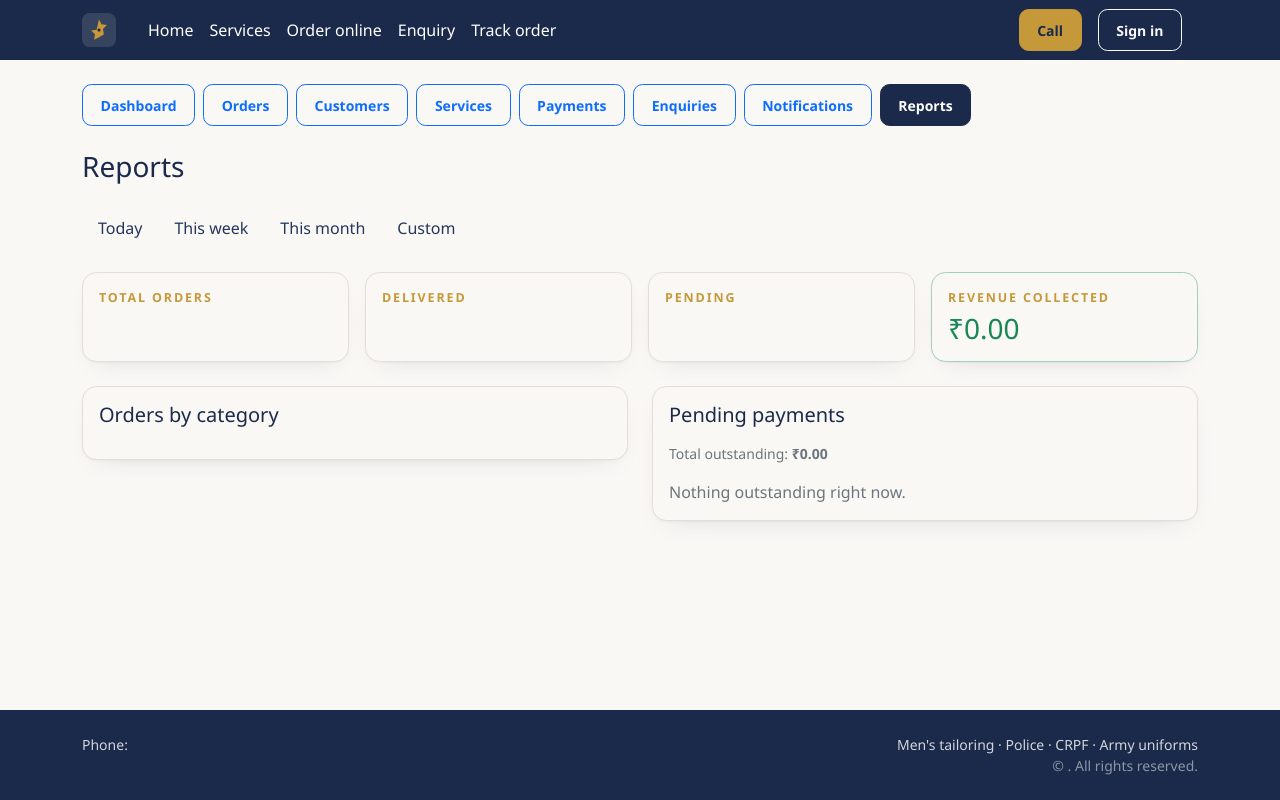
After one commit to Arya13819/New-Star-Tailor, a Python web app: template app/templates/admin/reports/index.html in a window 1280 px wide. The commit adds this page. Run offline with Jinja, Linux system fonts and the light colour scheme; the template is opened without the code that fills it, so the values that code supplies are empty; some libraries are stand-ins or nearby versions.

Commit message:
feat: add reports
Phase 14 of 18.

- /admin/reports with Today / This week / This month / Custom date
  range filters (master prompt §39).
- Total orders, delivered vs pending counts, and a category breakdown
  (Shirt/Pant/Police/CRPF/Army) by distinct order count and stitched
  value, computed from order_items.category_snapshot within the
  selected window.
- Revenue collected = sum of *verified* payments only, filtered by
  verified_at within the window - a pending or failed payment is never
  counted as collected money, matching §63's "no fake numbers" rule.
- Pending-payments list is a live snapshot (not date-ranged, since
  "who owes what right now" isn't a historical question) - every order
  with balance_for_order() > 0, sorted by amount owed, with a running
  total.

Tests: 149 passing (7 new) - category/order counts correct, revenue
excludes a pending online payment, an order outside the date window is
excluded from the summary but still exists in the DB, pending-payments
list separates a paid order from an unpaid one, the report page renders
for today/custom ranges, 403 for the wrong role. Verified end-to-end
(order + cash payment, category breakdown, revenue figure) against real
MySQL via the running dev server.

Co-Authored-By: Claude Sonnet 5 <noreply@anthropic.com>

```diff
--- a/app/routes/admin/__init__.py
+++ b/app/routes/admin/__init__.py
@@ -17,5 +17,6 @@ from . import (  # noqa: E402,F401
     notifications,
     orders,
     payments,
+    reports,
     services,
 )
--- a/app/templates/admin/_layout.html
+++ b/app/templates/admin/_layout.html
@@ -16,6 +16,8 @@
      href="{{ url_for('admin.enquiry_list') }}">{{ _('Enquiries') }}</a>
   <a class="btn btn-sm {{ 'btn-primary' if active == 'notifications' else 'btn-outline-primary' }}"
      href="{{ url_for('admin.notification_list') }}">{{ _('Notifications') }}</a>
+  <a class="btn btn-sm {{ 'btn-primary' if active == 'reports' else 'btn-outline-primary' }}"
+     href="{{ url_for('admin.reports') }}">{{ _('Reports') }}</a>
 </nav>
 
 {% block admin_content %}{% endblock %}
--- /dev/null
+++ b/app/templates/admin/reports/index.html
@@ -0,0 +1,107 @@
+{% extends "admin/_layout.html" %}
+{% set active = 'reports' %}
+{% block title %}{{ _('Reports') }} — {{ SHOP.name }}{% endblock %}
+
+{% block admin_content %}
+<h1 class="h3 mb-4">{{ _('Reports') }}</h1>
+
+<ul class="nav nav-pills mb-4">
+  {% for key, label in [('today', _('Today')), ('week', _('This week')), ('month', _('This month')), ('custom', _('Custom'))] %}
+    <li class="nav-item">
+      <a class="nav-link {{ 'active' if range_key == key else '' }}" href="{{ url_for('admin.reports', range=key, **({'from': from_str, 'to': to_str} if key == 'custom' else {})) }}">
+        {{ label }}
+      </a>
+    </li>
+  {% endfor %}
+</ul>
+
+{% if range_key == 'custom' %}
+  <form method="get" class="row g-2 align-items-end mb-4">
+    <input type="hidden" name="range" value="custom">
+    <div class="col-auto">
+      <label class="form-label small">{{ _('From') }}</label>
+      <input type="date" name="from" class="form-control" value="{{ from_str }}">
+    </div>
+    <div class="col-auto">
+      <label class="form-label small">{{ _('To') }}</label>
+      <input type="date" name="to" class="form-control" value="{{ to_str }}">
+    </div>
+    <div class="col-auto">
+      <button type="submit" class="btn btn-primary">{{ _('Apply') }}</button>
+    </div>
+  </form>
+{% endif %}
+
+<div class="row g-3 mb-4">
+  <div class="col-6 col-md-3">
+    <div class="card h-100"><div class="card-body">
+      <p class="section-label mb-1">{{ _('Total orders') }}</p>
+      <p class="h3 mb-0">{{ data.total_orders }}</p>
+    </div></div>
+  </div>
+  <div class="col-6 col-md-3">
+    <div class="card h-100"><div class="card-body">
+      <p class="section-label mb-1">{{ _('Delivered') }}</p>
+      <p class="h3 mb-0">{{ data.delivered_orders }}</p>
+    </div></div>
+  </div>
+  <div class="col-6 col-md-3">
+    <div class="card h-100"><div class="card-body">
+      <p class="section-label mb-1">{{ _('Pending') }}</p>
+      <p class="h3 mb-0">{{ data.pending_orders }}</p>
+    </div></div>
+  </div>
+  <div class="col-6 col-md-3">
+    <div class="card h-100 border-success-subtle"><div class="card-body">
+      <p class="section-label mb-1">{{ _('Revenue collected') }}</p>
+      <p class="h3 mb-0 text-success">₹{{ '%.2f'|format(data.total_revenue) }}</p>
+    </div></div>
+  </div>
+</div>
+
+<div class="row g-4">
+  <div class="col-12 col-lg-6">
+    <div class="card">
+      <div class="card-body">
+        <h2 class="h5 mb-3">{{ _('Orders by category') }}</h2>
+        {% set max_amount = (data.category_breakdown|map(attribute='amount')|max) or 1 %}
+        {% for row in data.category_breakdown %}
+          <div class="mb-3">
+            <div class="d-flex justify-content-between small mb-1">
+              <span>{{ _(row.category|title) }}</span>
+              <span>{{ row.order_count }} {{ _('orders') }} · ₹{{ '%.2f'|format(row.amount) }}</span>
+            </div>
+            <div class="progress" style="height: 8px;">
+              <div class="progress-bar bg-navy" style="width: {{ (row.amount / max_amount * 100) if max_amount else 0 }}%;"></div>
+            </div>
+          </div>
+        {% endfor %}
+      </div>
+    </div>
+  </div>
+
+  <div class="col-12 col-lg-6">
+    <div class="card">
+      <div class="card-body">
+        <h2 class="h5 mb-3">
+          {{ _('Pending payments') }}
+          <span class="badge text-bg-secondary">{{ pending.count }}</span>
+        </h2>
+        <p class="text-secondary small">{{ _('Total outstanding') }}: <strong>₹{{ '%.2f'|format(pending.total) }}</strong></p>
+        {% if pending.rows %}
+          <ul class="list-unstyled mb-0">
+            {% for o, bal in pending.rows %}
+              <li class="border-bottom py-2 d-flex justify-content-between">
+                <a href="{{ url_for('admin.order_detail', order_id=o.id) }}">{{ o.order_number }}</a>
+                <span>₹{{ '%.2f'|format(bal) }}</span>
+              </li>
+            {% endfor %}
+          </ul>
+        {% else %}
+          <p class="text-secondary mb-0">{{ _('Nothing outstanding right now.') }}</p>
+        {% endif %}
+      </div>
+    </div>
+  </div>
+</div>
+{% endblock %}
```
Also changed, not shown: app/routes/admin/reports.py (added, +54 -0 lines), app/services/report_service.py (added, +80 -0 lines), tests/test_reports.py (added, +122 -0 lines), README.md.
